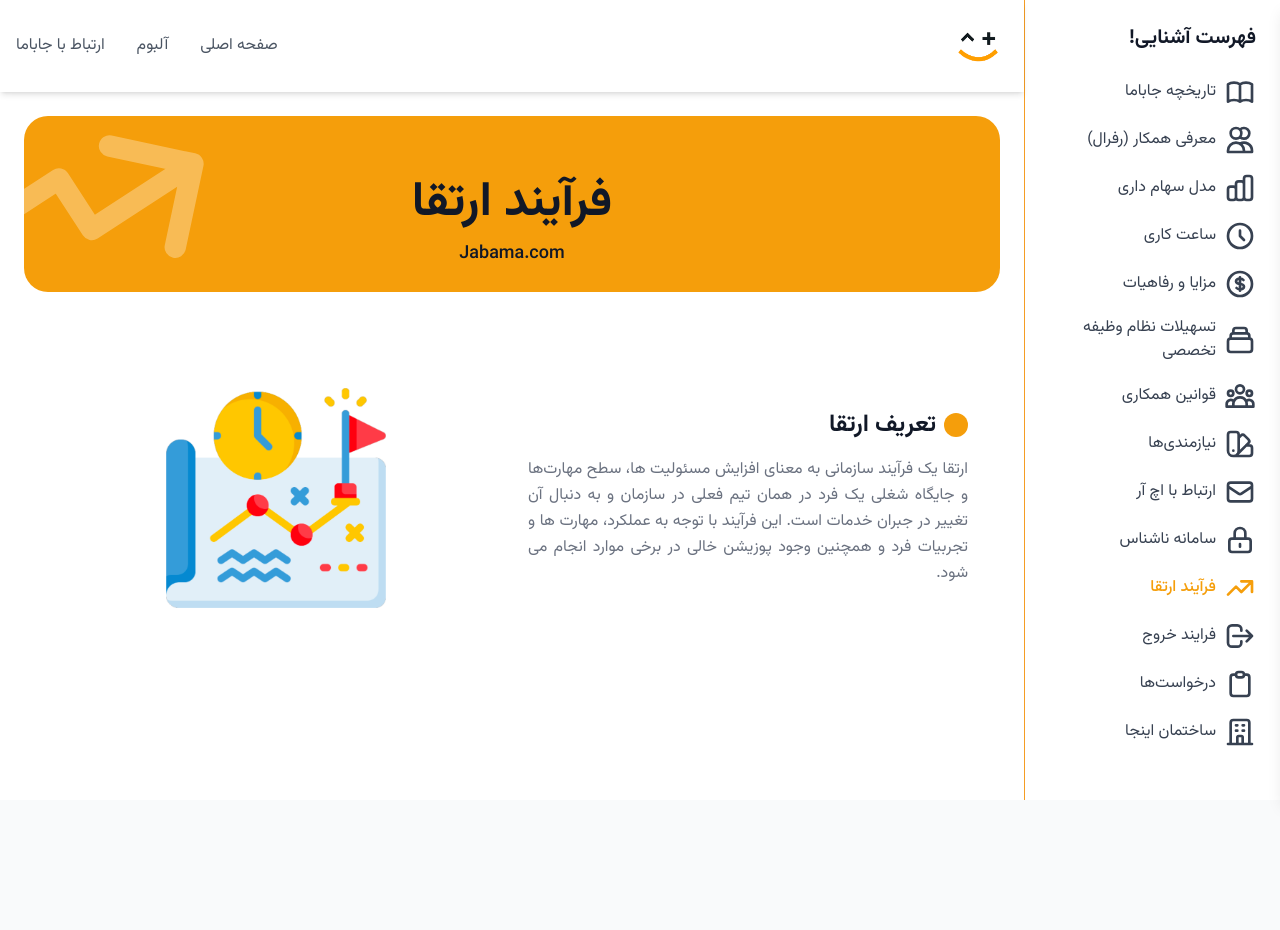
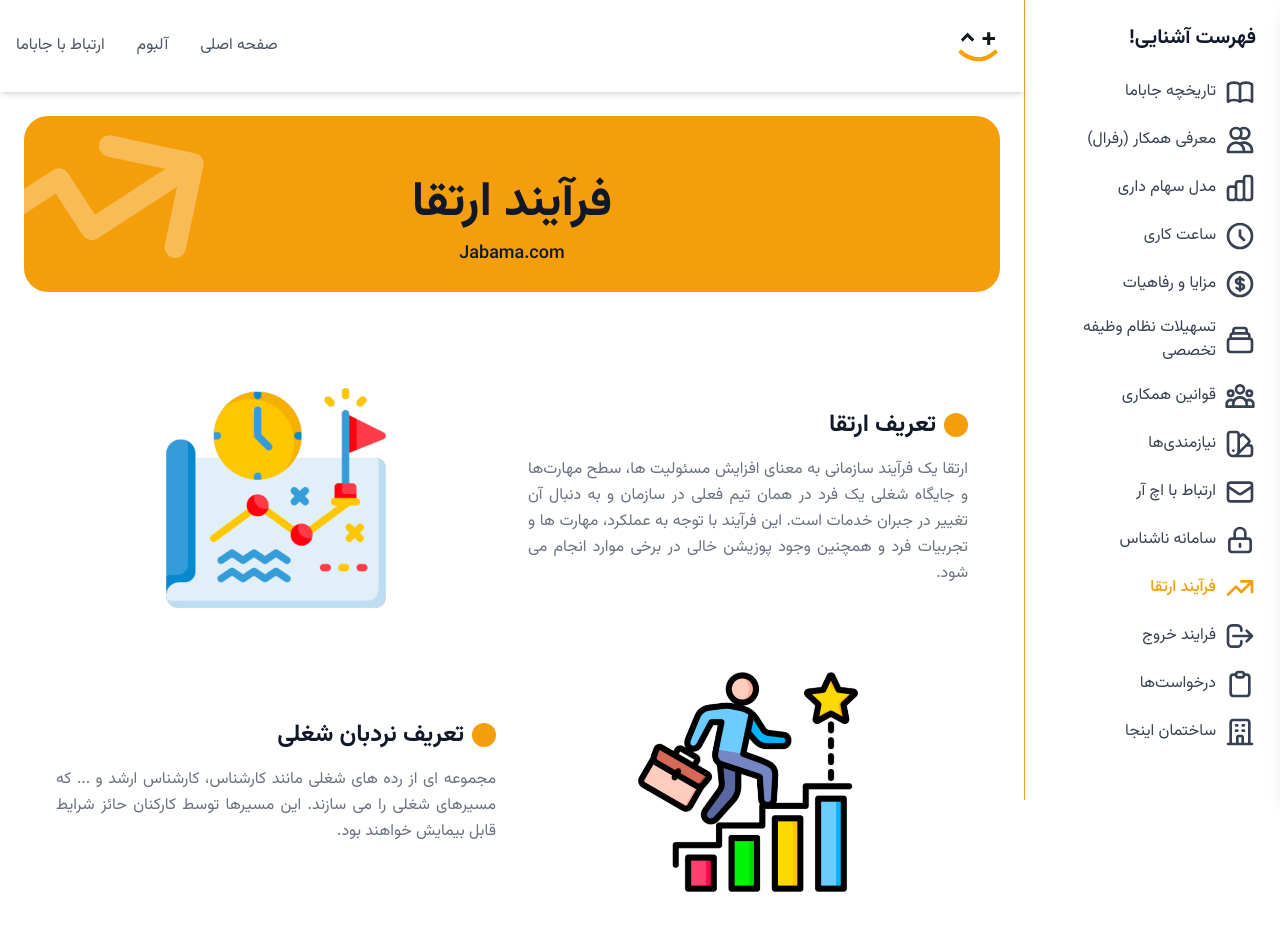
Before and after one commit to espitman/jbm-hr-life, a Nuxt app: page /promotion in a window 1280 px wide. Shown: the top 930 px of the page. Before the commit the page ends 800 px from the top, so only its background shows below. Built offline with nearby package versions, Linux system fonts and the light colour scheme.

Commit message:
Add Ladder component and render after Definition on promotion page

```diff
--- /dev/null
+++ b/components/promotion/Ladder.vue
@@ -0,0 +1,22 @@
+<template>
+  <div class="flex flex-col md:flex-row-reverse items-center justify-between w-full bg-white rounded-xl p-8 gap-8">
+    <!-- Farsi Text -->
+    <div class="flex-1 text-right">
+      <div class="flex items-center justify-start mb-4">
+        <div class="w-6 h-6 rounded-full bg-amber-500 ml-2"></div>
+        <h2 class="text-2xl font-bold">تعریف نردبان شغلی</h2>
+      </div>
+      <p class="space-y-4 text-gray-500 leading-relaxed text-justify">
+        مجموعه اى از رده هاى شغلى مانند كارشناس، كارشناس ارشد و ... كه مسيرهاى شغلى را مى سازند. اين مسيرها توسط كاركنان حائز شرايط قابل بيمايش خواهند بود.
+      </p>
+    </div>
+    <!-- Illustration (Image) -->
+    <div class="flex-1 flex justify-center">
+      <img src="/images/promotion/ladder.jpg" alt="تعریف نردبان شغلی" class="max-w-xs md:max-w-sm w-1/2 h-auto rounded-lg" />
+    </div>
+  </div>
+</template>
+
+<script setup>
+// No logic needed
+</script>
--- a/pages/promotion.vue
+++ b/pages/promotion.vue
@@ -5,12 +5,14 @@
 
     <!-- Content -->
     <Definition />
+    <Ladder />
   </div>
 </template>
 
 <script setup>
 import PageHeaderCard from '~/components/ui/PageHeaderCard.vue'
 import Definition from '~/components/promotion/Definition.vue'
+import Ladder from '~/components/promotion/Ladder.vue'
 
 definePageMeta({
   layout: 'default'
```
Also changed, not shown: public/images/promotion/ladder.jpg (added).
